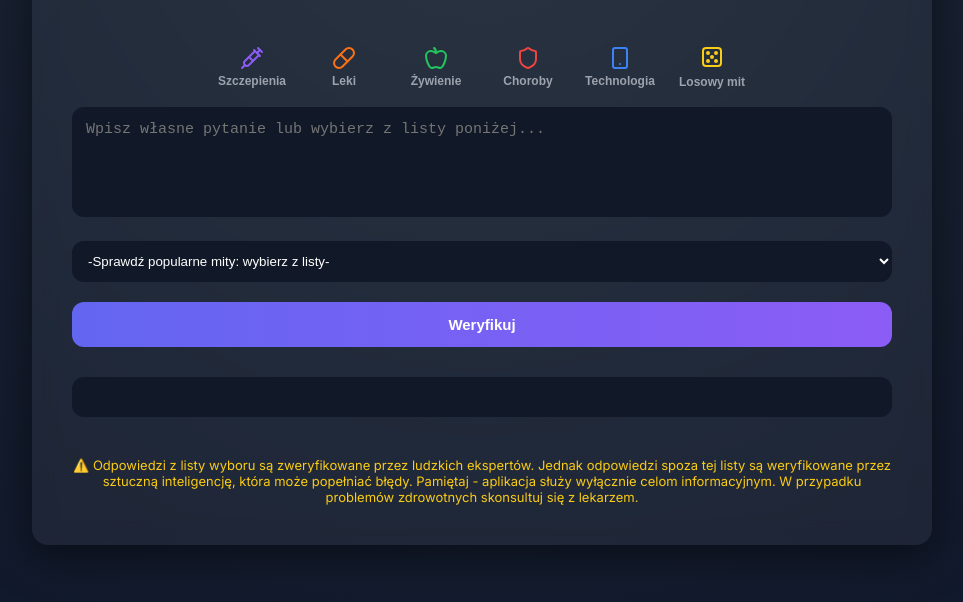
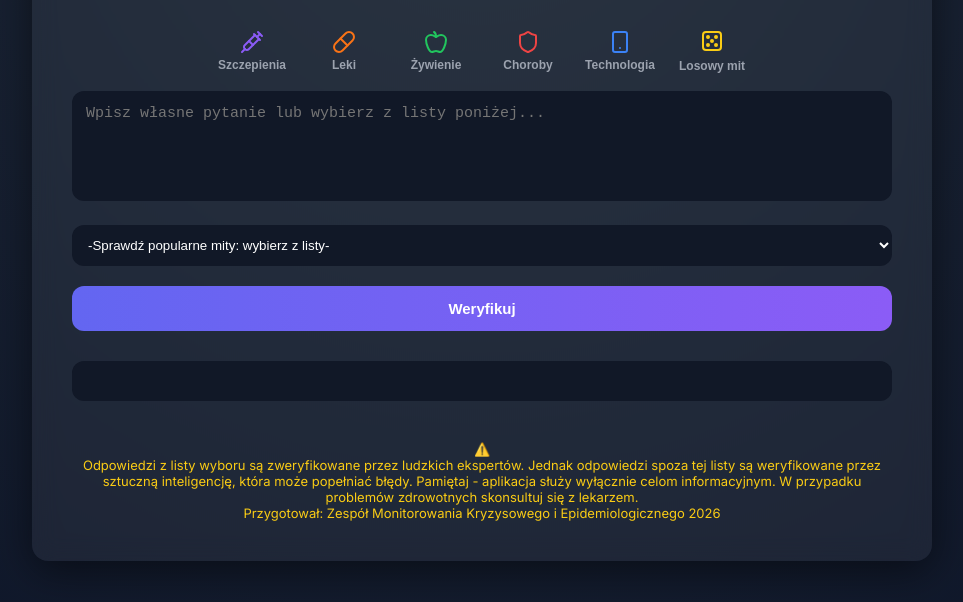
Before and after one commit to smaksymowicz/mitoff4, a website: page index.html in a window 1280 px wide. Shown: the part 180-782 px from the top of the page, without its empty margins (158-1121 px from the left). Drawn offline with Linux system fonts and the light colour scheme.

Commit message:
Update index.html

```diff
--- a/index.html
+++ b/index.html
@@ -269,7 +269,9 @@ a:hover { text-decoration: none; }
   <div id="loading" class="loading"></div>
   <div id="report" class="report"></div>
 
-  <div class="disclaimer">⚠️ Odpowiedzi z listy wyboru są zweryfikowane przez ludzkich ekspertów. Jednak odpowiedzi spoza tej listy są weryfikowane przez sztuczną inteligencję, która może popełniać błędy. Pamiętaj - aplikacja służy wyłącznie celom informacyjnym. W przypadku problemów zdrowotnych skonsultuj się z lekarzem.</div>
+  <div class="disclaimer">⚠️<br>Odpowiedzi z listy wyboru są zweryfikowane przez ludzkich ekspertów. Jednak odpowiedzi spoza tej
+    listy są weryfikowane przez sztuczną inteligencję, która może popełniać błędy.
+    Pamiętaj - aplikacja służy wyłącznie celom informacyjnym. W przypadku problemów zdrowotnych skonsultuj się z lekarzem.<br>Przygotował: Zespół Monitorowania Kryzysowego i Epidemiologicznego 2026</div>
 </div>
 
 <script>
```
